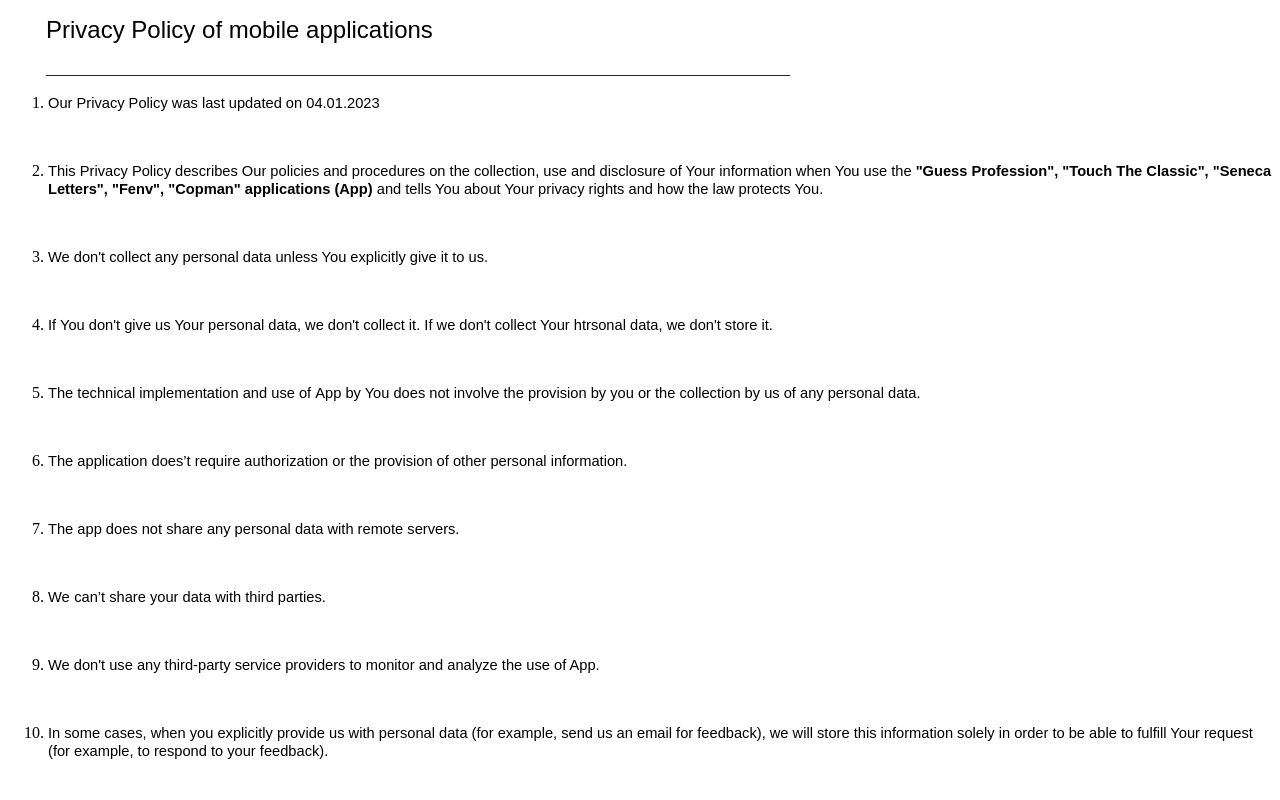
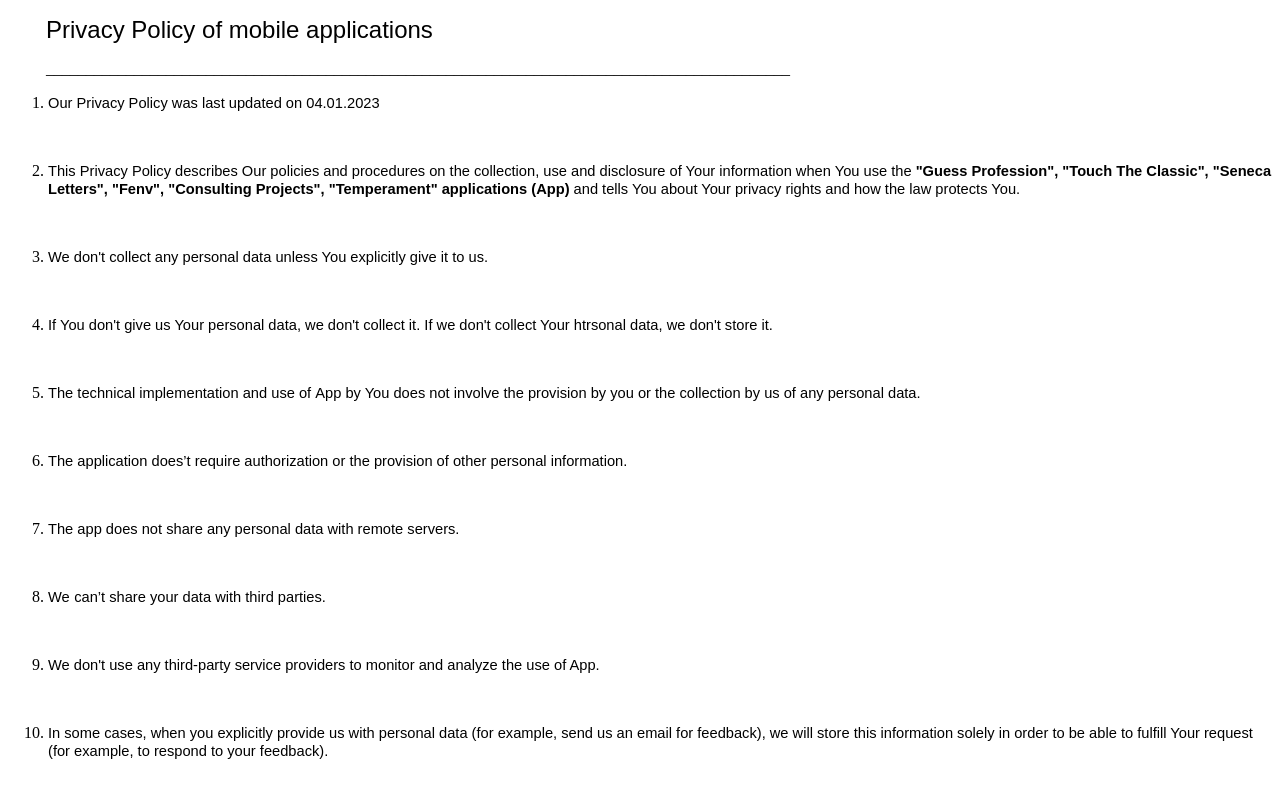
Before and after one commit to 7dvig/7dvig.github.io, a plain HTML site: page index.html in a window 1280 px wide. Shown: the top 800 px of the page. Drawn offline with Linux system fonts and the light colour scheme.

Commit message:
Update index.html

```diff
--- a/index.html
+++ b/index.html
@@ -13,7 +13,7 @@
 <p style="margin-left:38px">&nbsp;</p>
 
 <ol start="2">
-    <li><span style="font-size:11pt"><span style="font-family:Arial,sans-serif">This Privacy Policy describes Our policies and procedures on the collection, use and disclosure of Your information when You use the <strong>"Guess Profession", "Touch The Classic", "Seneca Letters", "Fenv", "Copman" applications  (App)</strong>&nbsp;and tells You about Your privacy rights and how the law protects You.</span></span></li>
+    <li><span style="font-size:11pt"><span style="font-family:Arial,sans-serif">This Privacy Policy describes Our policies and procedures on the collection, use and disclosure of Your information when You use the <strong>"Guess Profession", "Touch The Classic", "Seneca Letters", "Fenv", "Consulting Projects", "Temperament" applications  (App)</strong>&nbsp;and tells You about Your privacy rights and how the law protects You.</span></span></li>
 </ol>
 
 <p style="margin-left:38px">&nbsp;</p>
```
